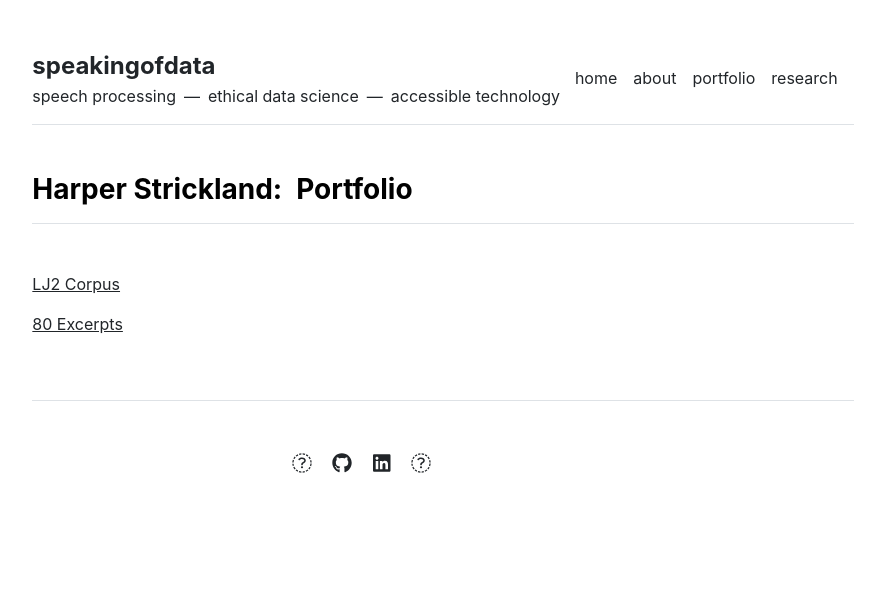
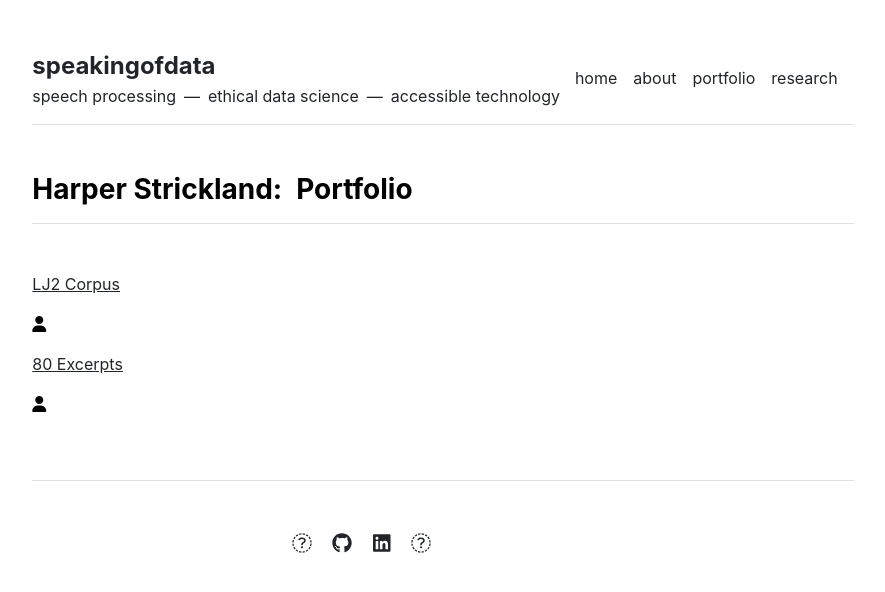
Before and after one commit to speakingofdata/speakingofdata.github.io, a Jekyll site: the page built from portfolio.md, in a window 1280 px wide. Shown: the top 592 px of the page, without its empty margins (197-1082 px from the left). Built offline with Jekyll 4.4.1, drawn with Linux system fonts in a browser that asks for light colours; nearby versions of some CDN libraries.

Commit message:
Update portfolio.html

```diff
--- a/_layouts/portfolio.html
+++ b/_layouts/portfolio.html
@@ -9,6 +9,7 @@ layout: default
     <h3 class="fw-bold border-bottom pb-3 mb-5">Harper Strickland:&ensp;Portfolio</h3>
     {% for project in site.data.settings.projects %}
       <p><a href="{{ site.github.url }}/projects/{{ project.url}}">{{ project.name }}</a></p>
+      <p><i class="fa-solid fa-user"></i></p>
     {% endfor %}
   </div>
 </div>
```
